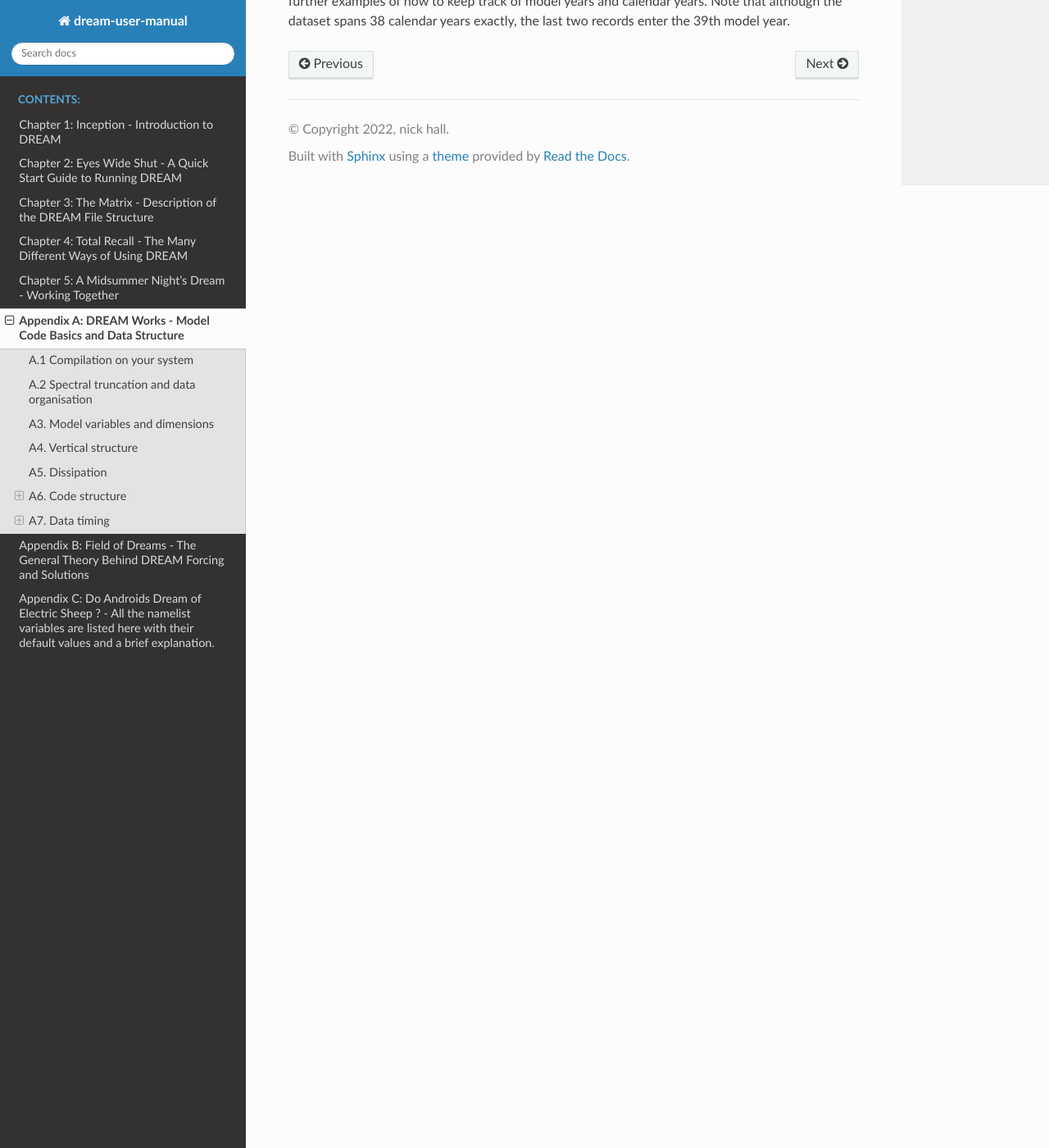
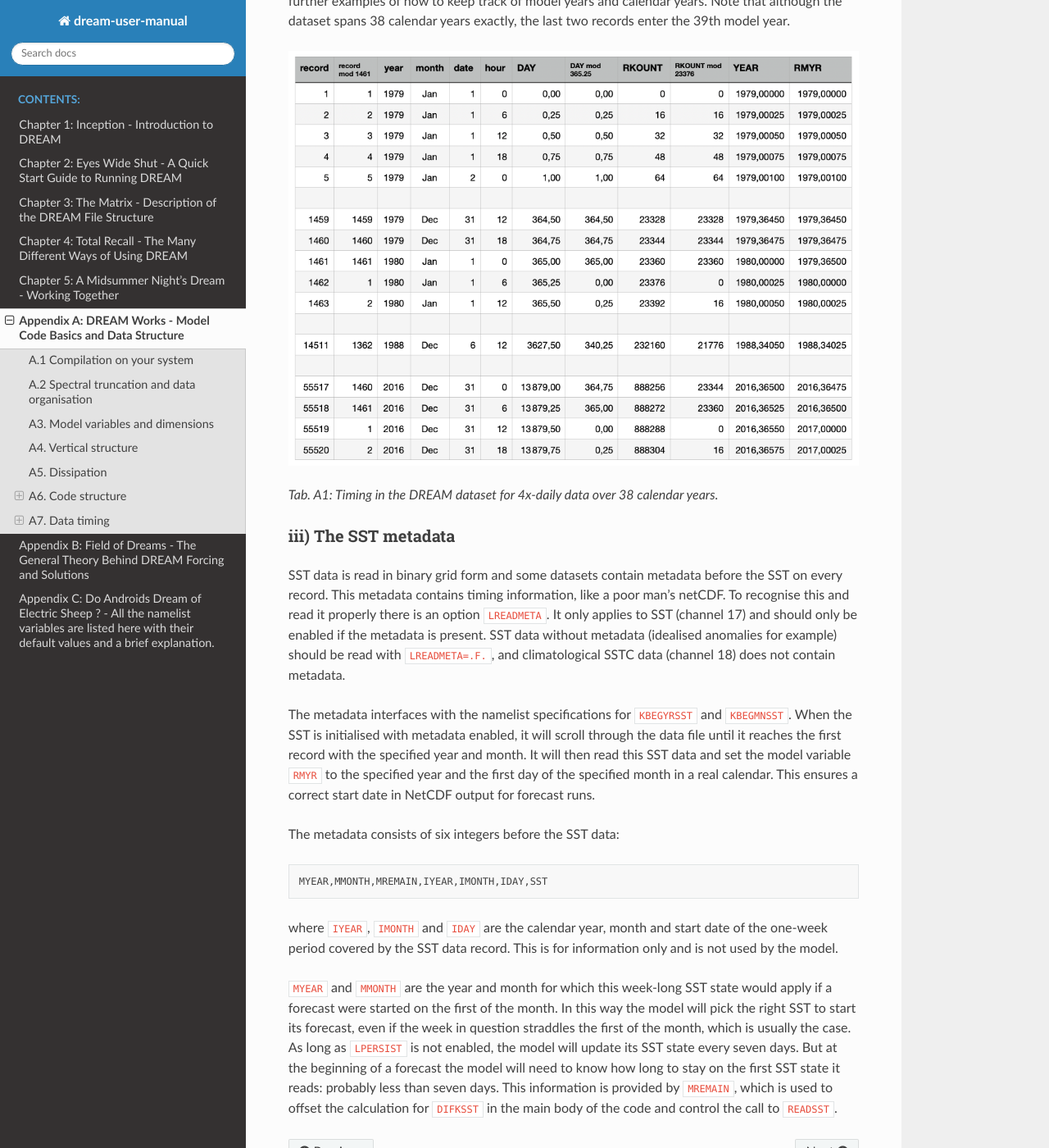
Before and after one commit to dream-gcm/usermanual, a Sphinx documentation site: the page built from source/AppendixA.md, in a window 1280 px wide and 1400 px high, scrolled down 13052 px. Shown: the whole window at 82% size. Built offline with Sphinx 7.4.7 and the Read the Docs theme 2.0.0, drawn with Linux system fonts in a browser that asks for light colours.

Commit message:
SLX: Upd appendix A

````diff
--- a/source/AppendixA.md
+++ b/source/AppendixA.md
@@ -270,3 +270,22 @@ A long model run starting at 0Z on 1 Jan 1979, with 4x-daily output, would, at r
 `RMYR = 1979 + INT(DAY/365.25) + (the remainder from DAY/365.25)/1000 = 1988.34025`.
 
 The six-hour discrepancy between `RMYR` and `YEAR` is just because of fixed-length years compared to leap years. It doesn’t matter because there is no diurnal cycle in the model. Table A1 shows further examples of how to keep track of model years and calendar years. Note that although the dataset spans 38 calendar years exactly, the last two records enter the 39th model year.
+
+![TabA1](./img/fig_A5.png)
+
+_Tab. A1: Timing in the DREAM dataset for 4x-daily data over 38 calendar years._
+
+### iii) The SST metadata
+SST data is read in binary grid form and some datasets contain metadata before the SST on every record. This metadata contains timing information, like a poor man’s netCDF. To recognise this and read it properly there is an option `LREADMETA`. It only applies to SST (channel 17) and should only be enabled if the metadata is present. SST data without metadata (idealised anomalies for example) should be read with `LREADMETA=.F.`, and climatological SSTC data (channel 18) does not contain metadata.
+
+The metadata interfaces with the namelist specifications for `KBEGYRSST` and `KBEGMNSST`. When the SST is initialised with metadata enabled, it will scroll through the data file until it reaches the first record with the specified year and month. It will then read this SST data and set the model variable `RMYR` to the specified year and the first day of the specified month in a real calendar. This ensures a correct start date in NetCDF output for forecast runs.
+
+The metadata consists of six integers before the SST data:
+
+```
+MYEAR,MMONTH,MREMAIN,IYEAR,IMONTH,IDAY,SST
+```
+
+where `IYEAR`, `IMONTH` and `IDAY` are the calendar year, month and start date of the one-week period covered by the SST data record. This is for information only and is not used by the model.
+
+`MYEAR` and `MMONTH` are the year and month for which this week-long SST state would apply if a forecast were started on the first of the month. In this way the model will pick the right SST to start its forecast, even if the week in question straddles the first of the month, which is usually the case. As long as `LPERSIST` is not enabled, the model will update its SST state every seven days. But at the beginning of a forecast the model will need to know how long to stay on the first SST state it reads: probably less than seven days. This information is provided by `MREMAIN`, which is used to offset the calculation for `DIFKSST` in the main body of the code and control the call to `READSST`.
````
